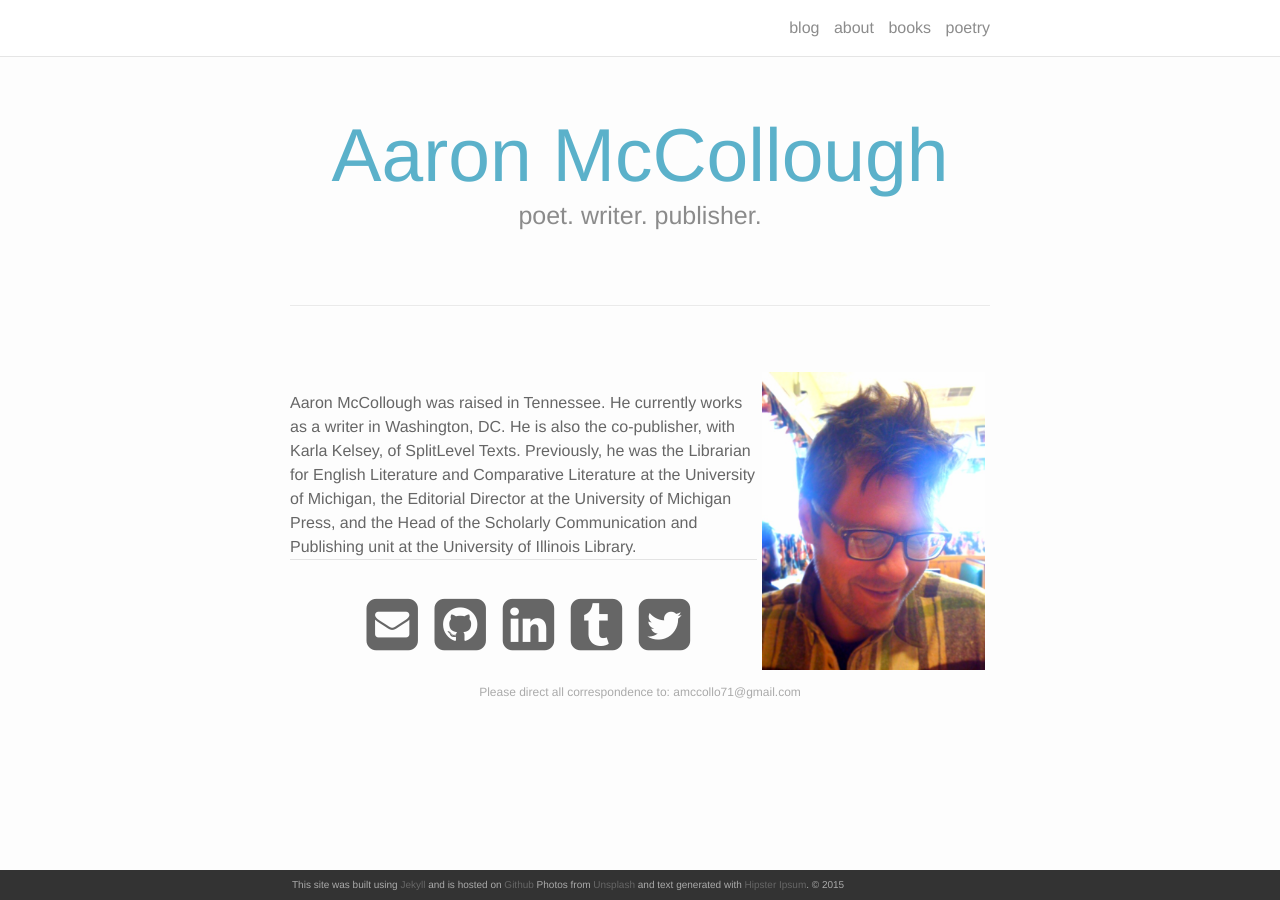
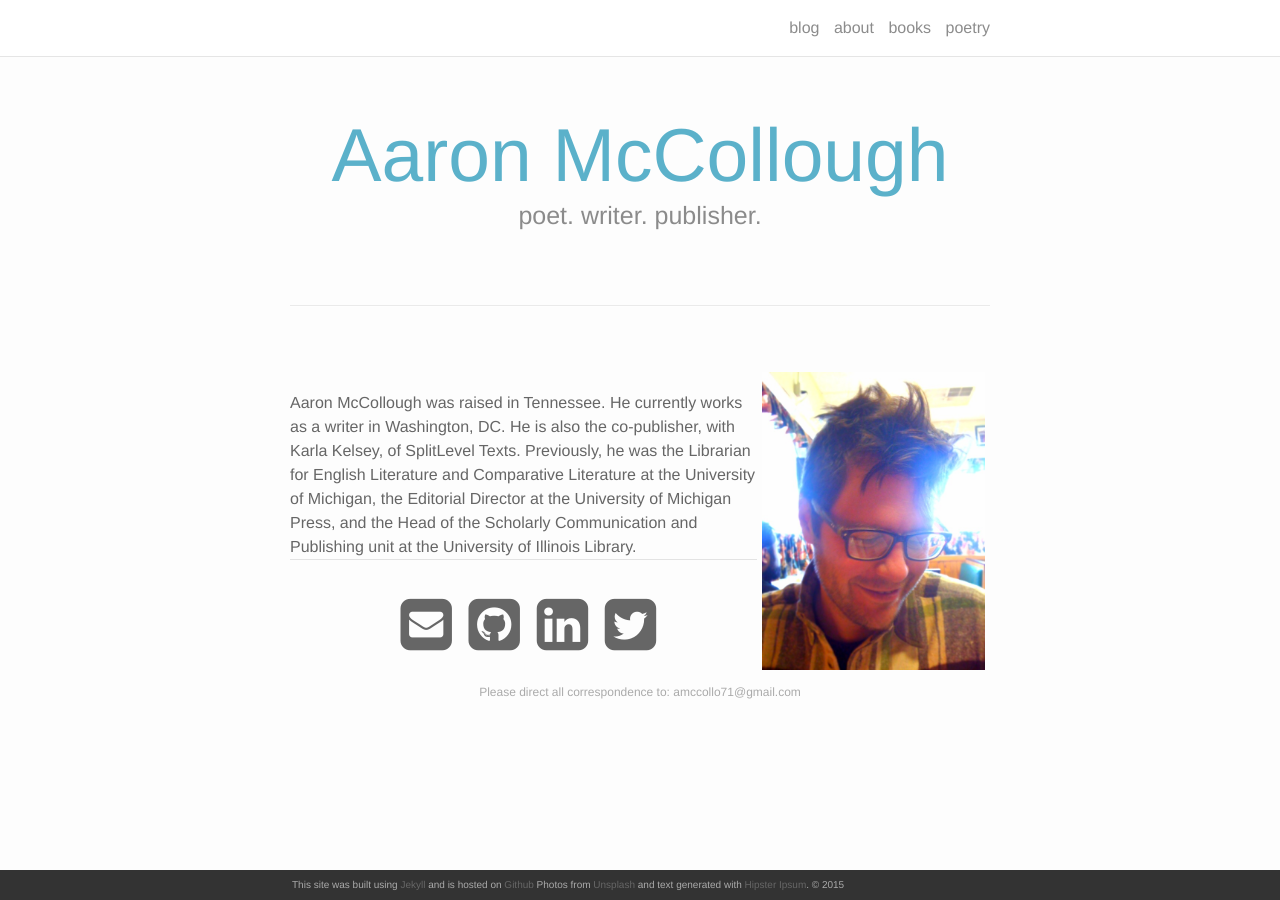
Before and after one commit to amccollo/amccollo.github.io, a Jekyll site: the page built from index.html, in a window 1280 px wide. Built offline with Jekyll 4.4.1, drawn with Linux system fonts in a browser that asks for light colours; nearby versions of some CDN libraries; the list of posts is cut into pages by our own code.

Commit message:
Update index.html

```diff
--- a/index.html
+++ b/index.html
@@ -24,7 +24,6 @@ and the Head of the Scholarly Communication and Publishing unit at the Universit
 	<a href="amccollo71@gmail.com"><i class="fa fa-envelope-square"></i></a>
 	<a href="https://github.com/amccollo" target="_blank"><i class="fa fa-github-square"></i></a>
 	<a href="https://www.linkedin.com/in/aaron-mccollough-8b038216/" target="_blank"><i class="fa fa-linkedin-square"></i></a>
-	<a href="#" target="_blank"><i class="fa fa-tumblr-square"></i></a>
 	<a href="https://twitter.com/rondol?lang=en" target="_blank"><i class="fa fa-twitter-square"></i></a>
 </span>
 
```
